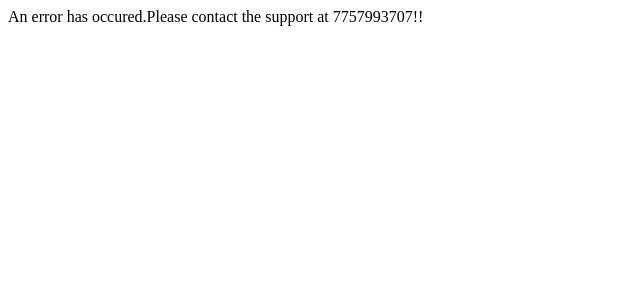
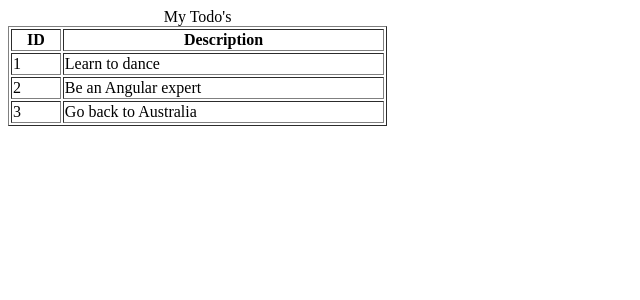
Before and after one commit to shwetaramteke/todo, an Angular app: page /todos in a window 1280 px wide. Shown: the top 300 px of the page, without its empty margins (0-640 px from the left). Built offline with nearby package versions, Linux system fonts and the light colour scheme.

Commit message:
created table and populated content

```diff
--- a/src/app/app-routing.module.ts
+++ b/src/app/app-routing.module.ts
@@ -1,6 +1,7 @@
 import { NgModule } from '@angular/core';
 import { RouterModule, Routes } from '@angular/router';
 import { ErrorComponent } from './error/error.component';
+import { ListtodosComponent } from './listTodos/listtodos.component';
 import { LoginComponent } from './login/login.component';
 import { WelcomeComponent } from './welcome/welcome.component';
 
@@ -8,6 +9,7 @@ const routes: Routes = [
   { path: '', component: LoginComponent },
   { path: 'login', component: LoginComponent },
   { path: 'welcome/:name', component: WelcomeComponent },
+  { path: 'todos', component: ListtodosComponent},
   { path: '**', component: ErrorComponent }
 ];
 
--- a/src/app/app.module.ts
+++ b/src/app/app.module.ts
@@ -8,7 +8,7 @@ import { MyfirstPracticeComponentComponent } from './myfirst-practice-component/
 import { LoginComponent } from './login/login.component';
 import { FormsModule } from '@angular/forms';
 import { ErrorComponent } from './error/error.component';
-import { ListtodosComponent } from './listtodos/listtodos.component';
+import { ListtodosComponent } from './listTodos/listtodos.component';
 
 
 @NgModule({
--- a/src/app/listtodos/listtodos.component.html
+++ b/src/app/listtodos/listtodos.component.html
@@ -1 +1,16 @@
-<p>listtodos works!</p>
+<table border="1" style="width: 30%">
+    <caption>My Todo's</caption>
+    <thead>
+        <tr>
+            <th>ID</th>
+            <th>Description</th>
+        </tr>
+    </thead>
+    <tbody>
+        <!-- in Java same below code would look like -> for (Todos todo : todos) -->
+        <tr *ngFor="let todo of todos">
+            <td>{{todo.id}}</td>
+             <td>{{todo.description}}</td>
+        </tr>
+    </tbody>
+</table>
--- a/src/app/listtodos/listtodos.component.ts
+++ b/src/app/listtodos/listtodos.component.ts
@@ -7,4 +7,15 @@ import { Component } from '@angular/core';
 })
 export class ListtodosComponent {
 
+  todos = [
+    {id: 1, description: 'Learn to dance'},
+    {id: 2, description: 'Be an Angular expert'},
+    {id: 3, description: 'Go back to Australia'},
+  ]
+
+  // todo = {
+  //   id: 1,
+  //   description: 'Learn to dance'
+  // }
+
 }
```
